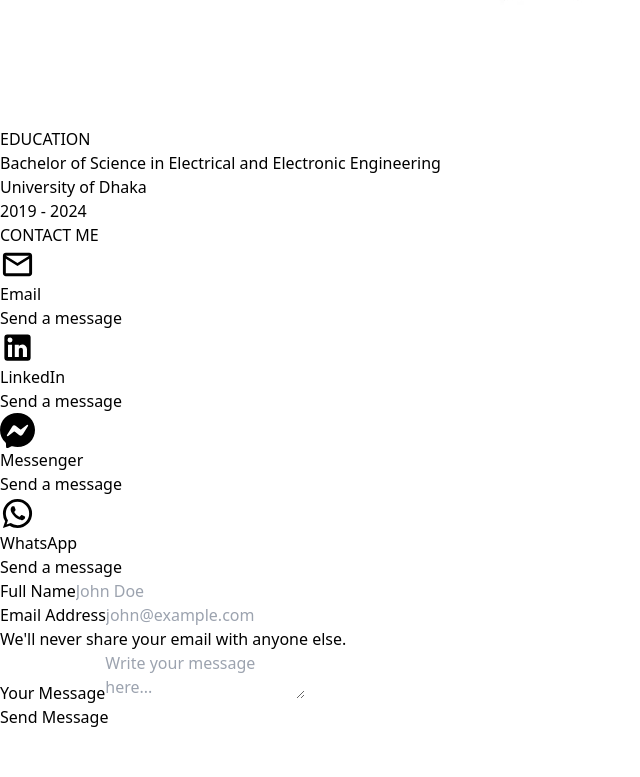
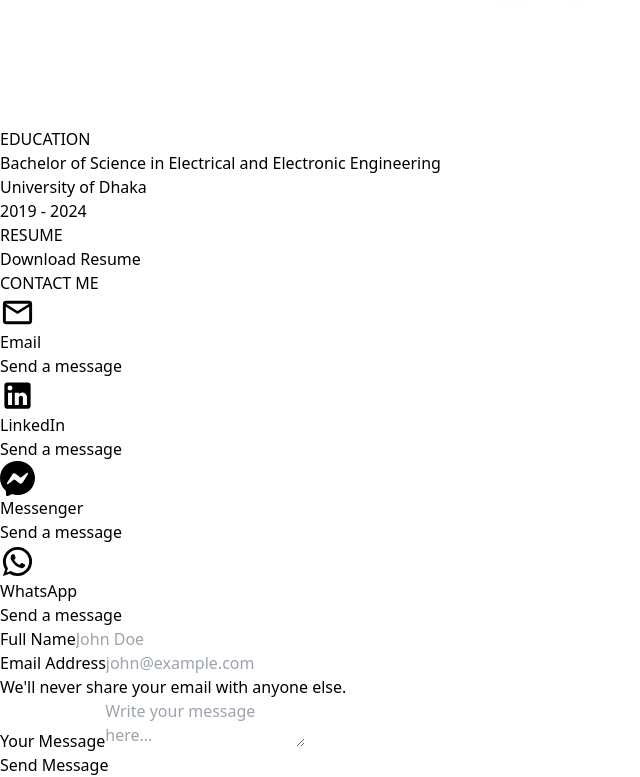
Before and after one commit to zahidtdx61/portfolio, a React (Vite) app: page / in a window 1280 px wide. Shown: the part 10136-10913 px from the top of the page, without its empty margins (0-640 px from the left). Before the commit the page ends 10865 px from the top, so only its background shows below. Built offline with nearby package versions, Linux system fonts and the light colour scheme.

Commit message:
added resume section

```diff
--- a/src/components/ContactMe/ContactMe.jsx
+++ b/src/components/ContactMe/ContactMe.jsx
@@ -6,7 +6,7 @@ import ContactForm from "./ContactForm";
 
 const ContactMe = () => {
   return (
-    <div id="contact" className="max-w-screen-xl mx-auto p-4 mt-16 overflow-hidden mb-4">
+    <div id="contact" className="max-w-screen-xl mx-auto p-4 mt-8 overflow-hidden">
       <Heading headingText={"CONTACT ME"} />
       <div className="mt-8 flex flex-col md:flex-row gap-4 items-center md:items-start md:justify-between">
         <div className="flex gap-2 flex-col">
--- a/src/components/Education/Education.jsx
+++ b/src/components/Education/Education.jsx
@@ -4,11 +4,11 @@ const Education = () => {
   return (
     <div
       id="education"
-      className="max-w-screen-xl mx-auto p-4 mt-16 overflow-hidden mb-4"
+      className="max-w-screen-xl mx-auto p-4 mt-8 overflow-hidden"
     >
       <Heading headingText={"EDUCATION"} />
       <div className="mt-4">
-        <div className="bg-white shadow-lg  p-4 rounded-lg bg-slate-50">
+        <div className="shadow-lg  p-4 rounded-lg bg-slate-50">
           <div>
             <h2 className="text-xl font-bold">
               Bachelor of Science in Electrical and Electronic Engineering
--- /dev/null
+++ b/src/components/Resume/Resume.jsx
@@ -0,0 +1,31 @@
+import Heading from "../Heading/Heading";
+
+const Resume = () => {
+  const resumeLink =
+    "https://drive.google.com/file/d/1MiQSPoU2ti3mSiZwdHs5tjEA5rmipOYo/view?usp=drive_link";
+
+  return (
+    <div
+      id="resume"
+      className="max-w-screen-xl mx-auto p-4 mt-16 overflow-hidden"
+    >
+      <Heading headingText={"RESUME"} />
+      <div className="mt-4 w-full flex justify-center">
+        <div>
+          <a
+            target={"_blank"}
+            href={resumeLink}
+            rel="noreferrer"
+            className="text-center block mt-3 text-lg font-semibold text-blue-500 hover:text-blue-700"
+          >
+            <button className="bg-blue-500 hover:bg-blue-700 text-white font-bold py-2 px-4 rounded">
+              Download Resume
+            </button>
+          </a>
+        </div>
+      </div>
+    </div>
+  );
+};
+
+export default Resume;
--- a/src/pages/Home.jsx
+++ b/src/pages/Home.jsx
@@ -2,6 +2,7 @@ import { Helmet } from "react-helmet-async";
 import AboutMe from "../components/AboutMe/AboutMe";
 import ContactMe from "../components/ContactMe/ContactMe";
 import Education from "../components/Education/Education";
+import Resume from "../components/Resume/Resume";
 import Skills from "../components/Skills/Skills";
 
 const Home = () => {
@@ -14,6 +15,7 @@ const Home = () => {
         <AboutMe />
         <Skills />
         <Education />
+        <Resume />
         <ContactMe />
       </div>
     </>
```
